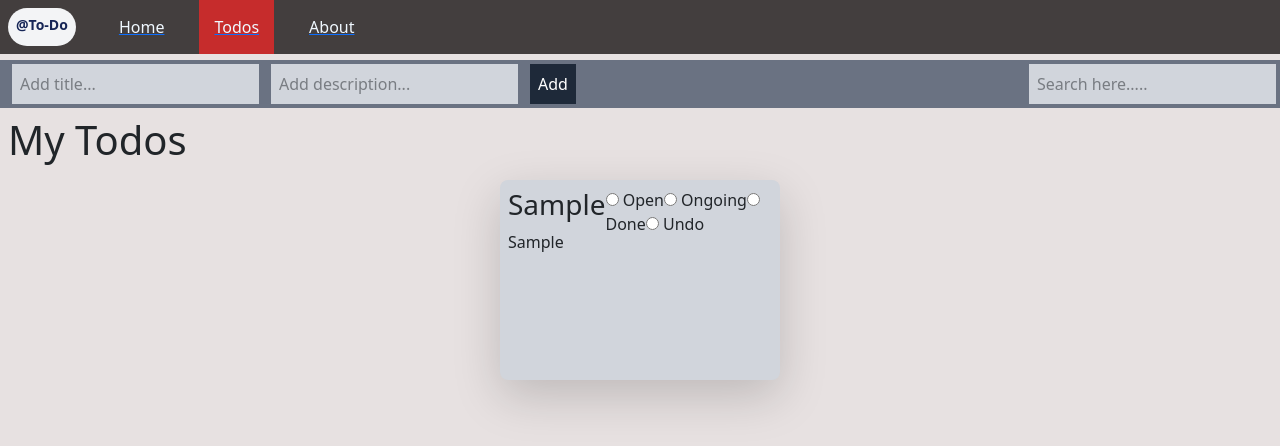
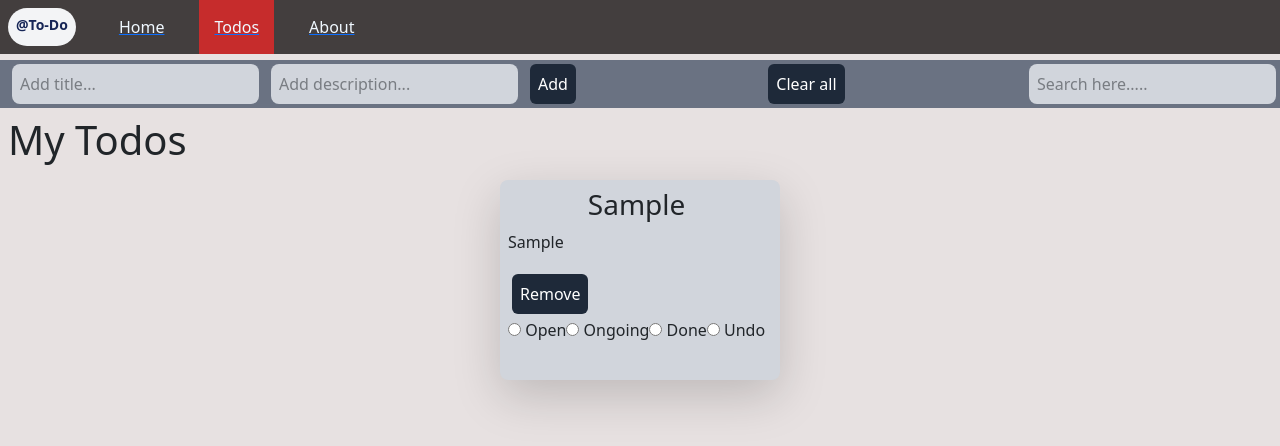
Before and after one commit to naskar-akash/Modified-Todo, a React (Vite) app: page /Todos in a window 1280 px wide. Both pictures are taken after typing "Sample", "Sample" into the empty fields and a click on the button "Add". Shown: the top 446 px of the page. Built offline with nearby package versions, Linux system fonts and the light colour scheme.

Commit message:
updated Todo files again

```diff
--- a/src/Components/Todos.jsx
+++ b/src/Components/Todos.jsx
@@ -4,7 +4,7 @@ import { data } from "react-router-dom";
 import { v4 as uuidv4 } from "uuid";
 
 const Todos = () => {
-  const [todoTitle, setTodoTitle] = useState("")
+  const [todoTitle, setTodoTitle] = useState("");
   const [todoDesc, setTodoDesc] = useState("");
   const [todos, setTodos] = useState([]);
   const [searchText, setSearchText] = useState("");
@@ -23,7 +23,12 @@ const Todos = () => {
   }, [todos]);
 
   const handleAdd = () => {
-    const newTodo = { id: uuidv4(), title: todoTitle, desc: todoDesc, status: "" };
+    const newTodo = {
+      id: uuidv4(),
+      title: todoTitle,
+      desc: todoDesc,
+      status: "",
+    };
     setTodos([...todos, newTodo]);
     setTodoTitle("");
     setTodoDesc("");
@@ -35,6 +40,21 @@ const Todos = () => {
     });
     setTodos(newTodos);
   };
+
+  const handleClearAll = () => {
+    const confirmed = window.confirm("Do you want to delete all todos?");
+    if (confirmed) {
+      localStorage.removeItem("todos");
+      setTodos([]);
+    }
+  };
+
+  const handleRemove = (e,id) => {
+    let newTodos = todos.filter((i) =>{
+    return  i.id != id
+    })
+    setTodos(newTodos)
+  }
 
   const filteredTodos = todos.filter((i) => {
     return (i.desc ?? "").toLowerCase().includes(searchText.toLowerCase());
@@ -50,7 +70,7 @@ const Todos = () => {
             onChange={(e) => {
               setTodoTitle(e.target.value);
             }}
-            className="bg-gray-300 w-full p-2 m-1 border-none"
+            className="bg-gray-300 w-full rounded-lg p-2 m-1 border-none"
             type="text"
             placeholder="Add title..."
             value={todoTitle}
@@ -59,26 +79,34 @@ const Todos = () => {
             onChange={(e) => {
               setTodoDesc(e.target.value);
             }}
-            className="bg-gray-300 w-full p-2 m-1 border-none"
+            className="bg-gray-300 w-full rounded-lg p-2 m-1 border-none"
             type="text"
             placeholder="Add description..."
             value={todoDesc}
           />
           <button
             onClick={handleAdd}
-            className="bg-gray-800 text-white p-2 m-1"
+            className="bg-gray-800 rounded text-white p-2 m-1"
           >
             Add
           </button>
         </div>
 
+        <div className="flex">
+          <button
+            onClick={handleClearAll}
+            className="bg-gray-800 rounded text-white p-2 m-1"
+          >
+            Clear all
+          </button>
+        </div>
 
         <div className="flex">
           <input
             onChange={(e) => {
               setSearchText(e.target.value);
             }}
-            className="bg-gray-300 w-full p-2 m-1 border-none"
+            className="bg-gray-300 rounded-lg w-full p-2 m-1 mr-2 border-none"
             type="text"
             placeholder="Search here....."
             value={searchText}
@@ -89,7 +117,9 @@ const Todos = () => {
         <h1 className="text-2xl font-bold">My Todos</h1>
         <div className="flex flex-wrap justify-center">
           {displayTodos.length === 0 ? (
-            <div className="flex justify-center">No Todos to Display</div>
+            <div className="flex justify-center text-2xl">
+              No Todos to Display
+            </div>
           ) : (
             displayTodos.map((i) => {
               return (
@@ -107,10 +137,13 @@ const Todos = () => {
                       : "bg-gray-300 hover:bg-gray-200"
                   } rounded-lg shadow-lg w-[280px] min-h-[200px] transition-all hover:shadow-md`}
                 >
-                  <div></div>
                   <div className="flex flex-col">
-                    <h3>{i.title}</h3>
-                    <p>{i.desc}</p>
+                    <div className="flex flex-col justify-center">
+                      <h3 className="flex justify-center">{i.title}</h3>
+                      <p className="flex justify-start">{i.desc}</p>
+                    </div>
+                    <div className="flex">
+                      <button onClick={(e)=>{handleRemove(e,i.id)}} className="bg-gray-800 rounded text-white p-2 m-1">Remove</button>
                     </div>
                     <div>
                       <input
@@ -147,6 +180,7 @@ const Todos = () => {
                       Undo
                     </div>
                   </div>
+                </div>
               );
             })
           )}
```
Lines whose indentation alone changed are shown as unchanged.
